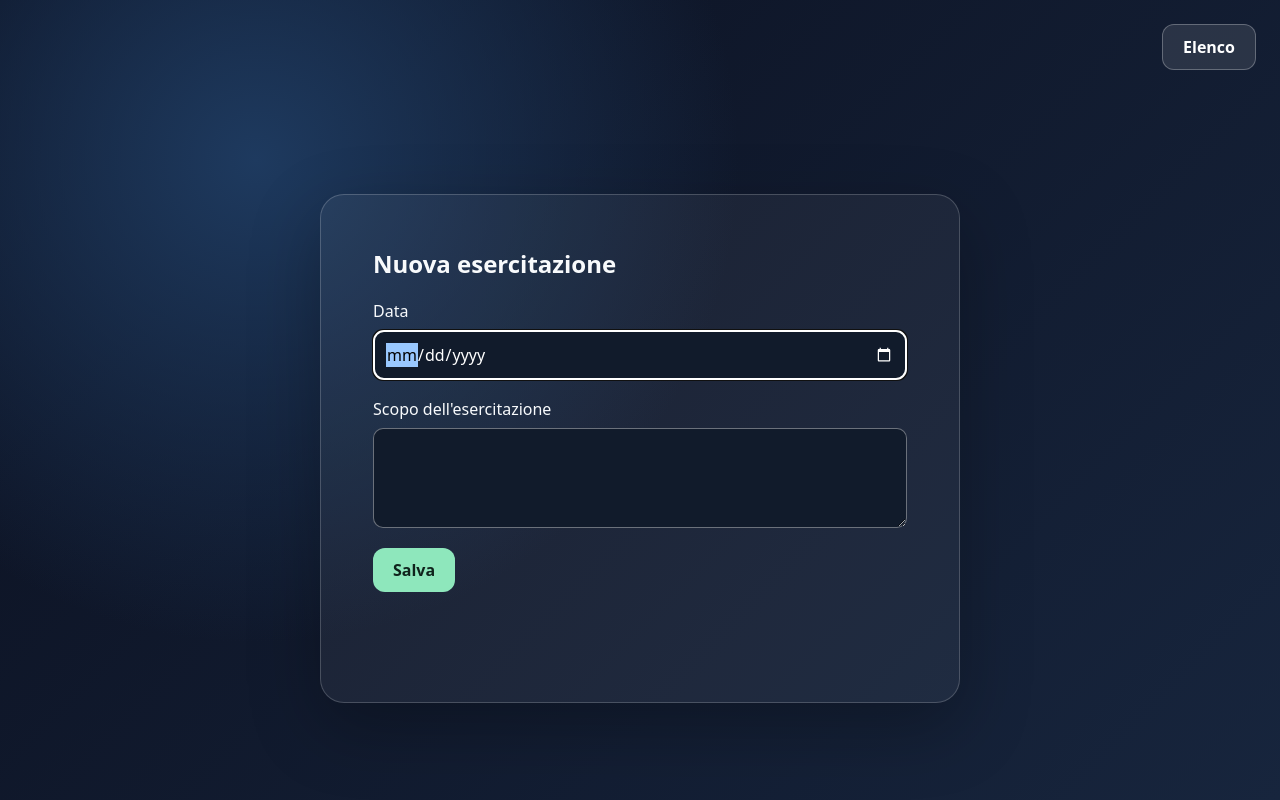
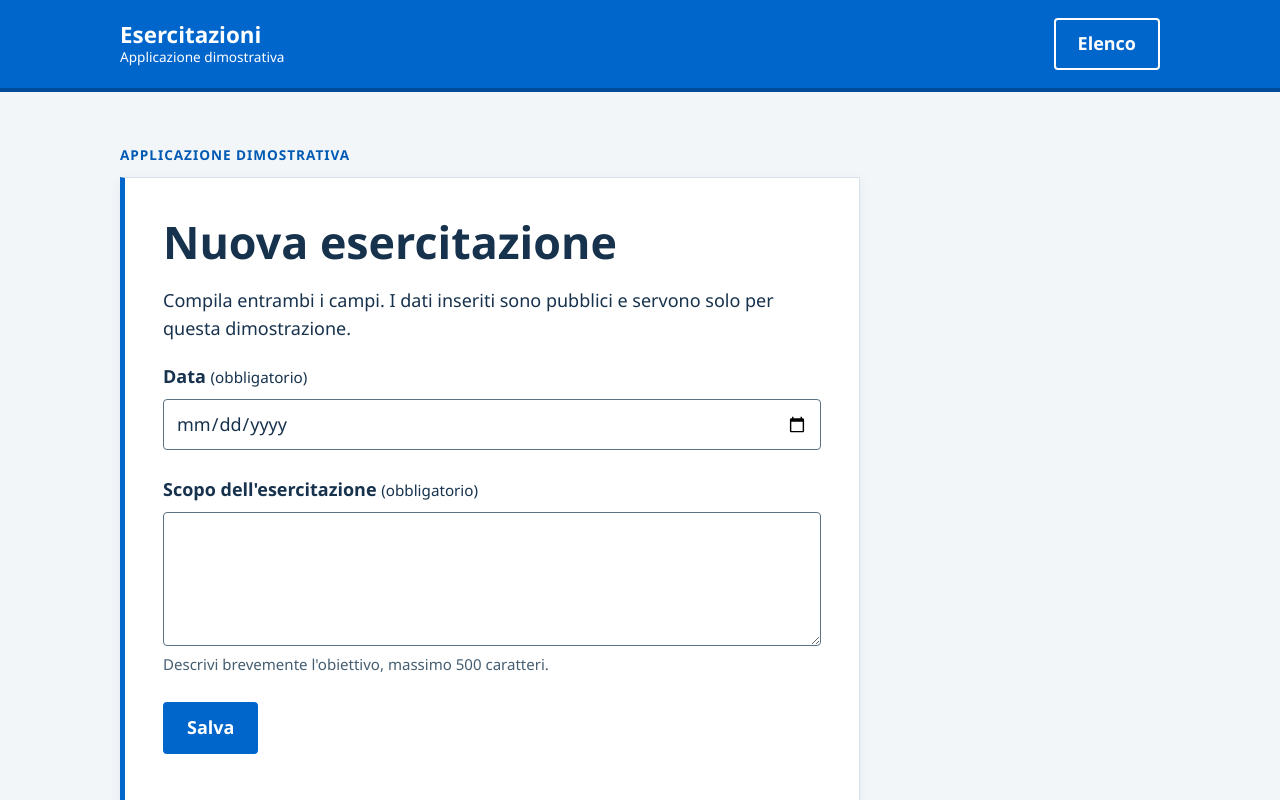
Before and after one commit to frapa-cmd/test-webapp-benvenuto, a plain HTML site: page index.html in a window 1280 px wide. Both pictures are taken after a click on the button "Inserisci". Shown: the top 800 px of the page. Drawn offline with Linux system fonts and the light colour scheme.

Commit message:
Restyle demo frontend with Bootstrap Italia patterns

```diff
--- a/index.html
+++ b/index.html
@@ -3,52 +3,48 @@
 <head>
   <meta charset="utf-8">
   <meta name="viewport" content="width=device-width, initial-scale=1">
-  <meta name="theme-color" content="#101827">
-  <title>Esercitazioni | Test webapp</title>
-  <style>
-    :root { color-scheme: dark; font-family: system-ui, -apple-system, BlinkMacSystemFont, "Segoe UI", sans-serif; }
-    * { box-sizing: border-box; }
-    body { margin: 0; min-height: 100vh; color: #f8fafc; background: radial-gradient(circle at 20% 20%, #1e3a5f, transparent 40%), linear-gradient(135deg, #0b1020, #17253d); }
-    header { display: flex; justify-content: flex-end; padding: 24px; }
-    .button, button { display: inline-block; font: inherit; cursor: pointer; padding: 11px 20px; border: 0; border-radius: 12px; background: #8ee7bc; color: #10231c; font-weight: 700; text-decoration: none; }
-    button:hover, .button:hover { background: #b1f3d1; }
-    button:disabled { opacity: .55; cursor: wait; }
-    #elencoLink { background: #ffffff1a; border: 1px solid #ffffff45; color: #fff; }
-    main { width: min(100% - 32px, 640px); margin: min(14vh, 100px) auto 48px; padding: clamp(26px, 6vw, 52px); border: 1px solid #ffffff30; border-radius: 24px; background: #ffffff0d; box-shadow: 0 24px 70px #0004; }
-    h1 { margin: 0 0 12px; font-size: clamp(34px, 8vw, 52px); letter-spacing: -.04em; }
-    h2 { margin: 0 0 20px; }
-    p { line-height: 1.6; color: #cbd5e1; }
-    .actions { margin-top: 28px; }
-    label { display: block; margin: 18px 0 8px; }
-    input, textarea { display: block; width: 100%; border: 1px solid #ffffff60; border-radius: 10px; padding: 12px; font: inherit; color: #fff; background: #111b2b; }
-    textarea { min-height: 100px; resize: vertical; }
-    form button { margin-top: 20px; }
-    [hidden] { display: none !important; }
-    #feedback { min-height: 24px; margin-top: 18px; }
-    #feedback.error { color: #ffb4b4; }
-    #feedback.ok { color: #8ee7bc; }
-  </style>
+  <meta name="theme-color" content="#0066cc">
+  <title>Esercitazioni - Applicazione dimostrativa</title>
+  <link rel="stylesheet" href="./style.css">
 </head>
 <body>
-  <header><a id="elencoLink" class="button" href="./elenco.html">Elenco</a></header>
-  <main>
-    <section id="benvenuto">
-      <h1>Benvenuto!</h1>
-      <p>Registra data e scopo di un'esercitazione e ritrovali nell'elenco.</p>
-      <div class="actions"><button id="inserisciBtn" type="button">Inserisci</button></div>
+  <a class="skip-link" href="#contenuto">Vai al contenuto</a>
+  <header class="site-header">
+    <div class="container header-inner">
+      <a class="brand" href="./" aria-label="Esercitazioni, pagina principale">Esercitazioni <span>Applicazione dimostrativa</span></a>
+      <nav aria-label="Navigazione principale"><a class="btn btn-header" href="./elenco.html">Elenco</a></nav>
+    </div>
+  </header>
+  <main id="contenuto" class="container main-content">
+    <div class="eyebrow">Applicazione dimostrativa</div>
+    <section id="benvenuto" aria-labelledby="titolo-benvenuto">
+      <h1 id="titolo-benvenuto">Benvenuto nelle esercitazioni</h1>
+      <p class="lead">Registra la data e lo scopo di un'esercitazione. Puoi ritrovare le registrazioni nella pagina Elenco.</p>
+      <div class="panel">
+        <h2>Nuova registrazione</h2>
+        <p>Per iniziare, apri il modulo di inserimento.</p>
+        <button id="inserisciBtn" class="btn btn-primary" type="button" aria-controls="inserimento" aria-expanded="false">Inserisci</button>
+      </div>
     </section>
-    <section id="inserimento" hidden>
-      <h2>Nuova esercitazione</h2>
+    <section id="inserimento" class="panel" aria-labelledby="titolo-inserimento" hidden>
+      <h1 id="titolo-inserimento">Nuova esercitazione</h1>
+      <p>Compila entrambi i campi. I dati inseriti sono pubblici e servono solo per questa dimostrazione.</p>
       <form id="formEsercitazione">
-        <label for="data">Data</label>
-        <input id="data" name="data" type="date" required>
-        <label for="scopo">Scopo dell'esercitazione</label>
-        <textarea id="scopo" name="scopo" maxlength="500" required></textarea>
-        <button id="salvaBtn" type="submit">Salva</button>
+        <div class="form-group">
+          <label for="data">Data <span class="required">(obbligatorio)</span></label>
+          <input class="form-control" id="data" name="data" type="date" required>
+        </div>
+        <div class="form-group">
+          <label for="scopo">Scopo dell'esercitazione <span class="required">(obbligatorio)</span></label>
+          <textarea class="form-control" id="scopo" name="scopo" rows="4" maxlength="500" aria-describedby="scopo-aiuto" required></textarea>
+          <small id="scopo-aiuto" class="form-text">Descrivi brevemente l'obiettivo, massimo 500 caratteri.</small>
+        </div>
+        <button id="salvaBtn" class="btn btn-primary" type="submit">Salva</button>
       </form>
+      <p id="feedback" class="feedback" role="status" aria-live="polite"></p>
     </section>
-    <p id="feedback" role="status" aria-live="polite"></p>
   </main>
+  <footer class="site-footer"><div class="container">Applicazione dimostrativa · Non inserire dati personali o riservati.</div></footer>
   <script>
     const api = 'https://muulnkckiqygdtnwotve.supabase.co/rest/v1/esercitazioni';
     const key = 'sb_publishable_gX465q0keUmTVrRHSm41ZA_ICUPXJOH';
@@ -57,10 +53,11 @@
     document.getElementById('inserisciBtn').addEventListener('click', () => {
       document.getElementById('benvenuto').hidden = true;
       document.getElementById('inserimento').hidden = false;
-      feedback.textContent = '';
-      document.getElementById('data').focus();
+      document.getElementById('inserisciBtn').setAttribute('aria-expanded', 'true');
+      document.getElementById('titolo-inserimento').setAttribute('tabindex', '-1');
+      document.getElementById('titolo-inserimento').focus();
     });
-    function message(text, kind) { feedback.textContent = text; feedback.className = kind; }
+    function message(text, kind) { feedback.textContent = text; feedback.className = 'feedback ' + kind; }
     form.addEventListener('submit', async event => {
       event.preventDefault();
       if (!form.reportValidity()) return;
--- /dev/null
+++ b/style.css
@@ -0,0 +1,54 @@
+/* Demo front-end inspired by the documented Bootstrap Italia patterns. */
+:root { font-family: 'Titillium Web', 'Segoe UI', Arial, sans-serif; color: #17324d; background: #f3f6f9; }
+* { box-sizing: border-box; }
+html { scroll-behavior: smooth; }
+body { margin: 0; min-height: 100vh; display: flex; flex-direction: column; font-size: 1.125rem; line-height: 1.55; }
+[hidden] { display: none !important; }
+a { color: #0059b3; }
+a:hover { color: #003d7a; }
+:focus-visible { outline: 3px solid #b54d00; outline-offset: 3px; }
+.container { width: min(100% - 32px, 1040px); margin-inline: auto; }
+.skip-link { position: absolute; top: -100px; left: 16px; z-index: 10; background: #fff; color: #17324d; padding: 12px 18px; }
+.skip-link:focus { top: 12px; }
+.site-header { background: #0066cc; color: #fff; border-bottom: 4px solid #004c99; }
+.header-inner { min-height: 88px; display: flex; align-items: center; justify-content: space-between; gap: 16px; }
+.brand { color: #fff; font-size: 1.4rem; line-height: 1.2; font-weight: 700; text-decoration: none; }
+.brand:hover { color: #fff; text-decoration: underline; }
+.brand span { display: block; font-size: .85rem; font-weight: 400; }
+.btn { display: inline-flex; align-items: center; justify-content: center; min-height: 44px; border-radius: 4px; padding: 10px 22px; font: inherit; font-weight: 700; text-align: center; text-decoration: none; cursor: pointer; border: 2px solid transparent; }
+.btn-primary { background: #0066cc; color: #fff; border-color: #0066cc; }
+.btn-primary:hover { background: #004c99; border-color: #004c99; color: #fff; }
+.btn-outline-primary { background: #fff; color: #0059b3; border-color: #0059b3; }
+.btn-outline-primary:hover { background: #0059b3; color: #fff; }
+.btn-header { border-color: #fff; color: #fff; background: transparent; }
+.btn-header:hover { background: #fff; color: #004c99; }
+.btn:disabled { opacity: .6; cursor: wait; }
+.nav-current { font-weight: 700; border-bottom: 2px solid #fff; padding: 8px 0; }
+.main-content { flex: 1; padding-block: 52px 72px; }
+.eyebrow { color: #0059b3; text-transform: uppercase; letter-spacing: .07em; font-size: .85rem; font-weight: 700; margin-bottom: 12px; }
+h1 { font-size: clamp(2rem, 5vw, 2.8rem); line-height: 1.18; margin: 0 0 18px; }
+h2 { font-size: 1.5rem; line-height: 1.3; margin: 0 0 14px; }
+p { margin: 0 0 20px; }
+.lead { max-width: 68ch; font-size: 1.2rem; margin-bottom: 28px; }
+.panel { background: #fff; border: 1px solid #d9e2e9; border-left: 5px solid #0066cc; padding: clamp(22px, 4vw, 38px); max-width: 740px; box-shadow: 0 3px 12px rgba(23,50,77,.06); }
+.list-panel { max-width: none; margin-top: 32px; }
+.form-group { margin-bottom: 26px; }
+.form-group label { display: block; margin-bottom: 8px; font-weight: 700; }
+.required { font-weight: 400; font-size: .95rem; }
+.form-control { display: block; width: 100%; min-height: 44px; padding: 10px 12px; font: inherit; color: #17324d; background: #fff; border: 1px solid #5b7284; border-radius: 4px; }
+.form-control:focus { border-color: #0059b3; outline: 3px solid #cde6ff; outline-offset: 1px; }
+textarea.form-control { resize: vertical; min-height: 116px; }
+.form-text { display: block; color: #455e71; font-size: .94rem; margin-top: 7px; }
+.feedback { margin: 22px 0 0; min-height: 24px; }
+.feedback.ok { padding: 14px 18px; border-left: 5px solid #198754; background: #eaf7ed; color: #145c32; }
+.feedback.error { padding: 14px 18px; border-left: 5px solid #b42318; background: #fff1f0; color: #9b1c12; }
+.table-responsive { width: 100%; overflow-x: auto; }
+.table { width: 100%; border-collapse: collapse; color: #17324d; }
+.table caption { text-align: left; font-weight: 700; padding: 0 0 12px; color: #17324d; }
+.table th, .table td { text-align: left; padding: 14px 16px; border-bottom: 1px solid #cbd7e2; vertical-align: top; }
+.table thead th { background: #e8f2fc; border-bottom: 2px solid #0059b3; }
+.table tbody th { width: 150px; white-space: nowrap; }
+.table tbody td { white-space: pre-wrap; overflow-wrap: anywhere; }
+.table-striped tbody tr:nth-child(even) { background: #f3f6f9; }
+.site-footer { background: #17324d; color: #fff; padding: 24px 0; font-size: .95rem; }
+@media (max-width: 520px) { .header-inner { min-height: 72px; } .brand { font-size: 1.1rem; } .main-content { padding-block: 36px 52px; } .table th, .table td { padding: 10px; } }
```
Also changed, not shown: elenco.html (+29 -31 lines).
